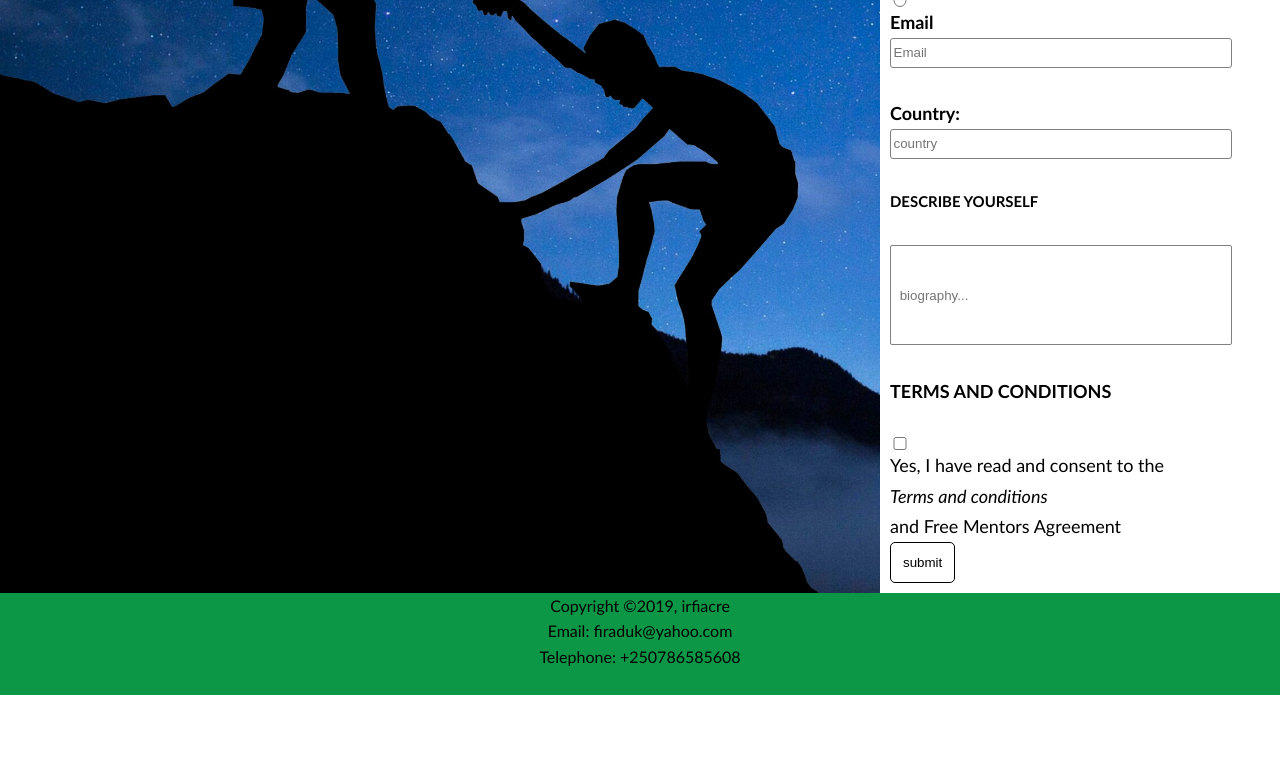
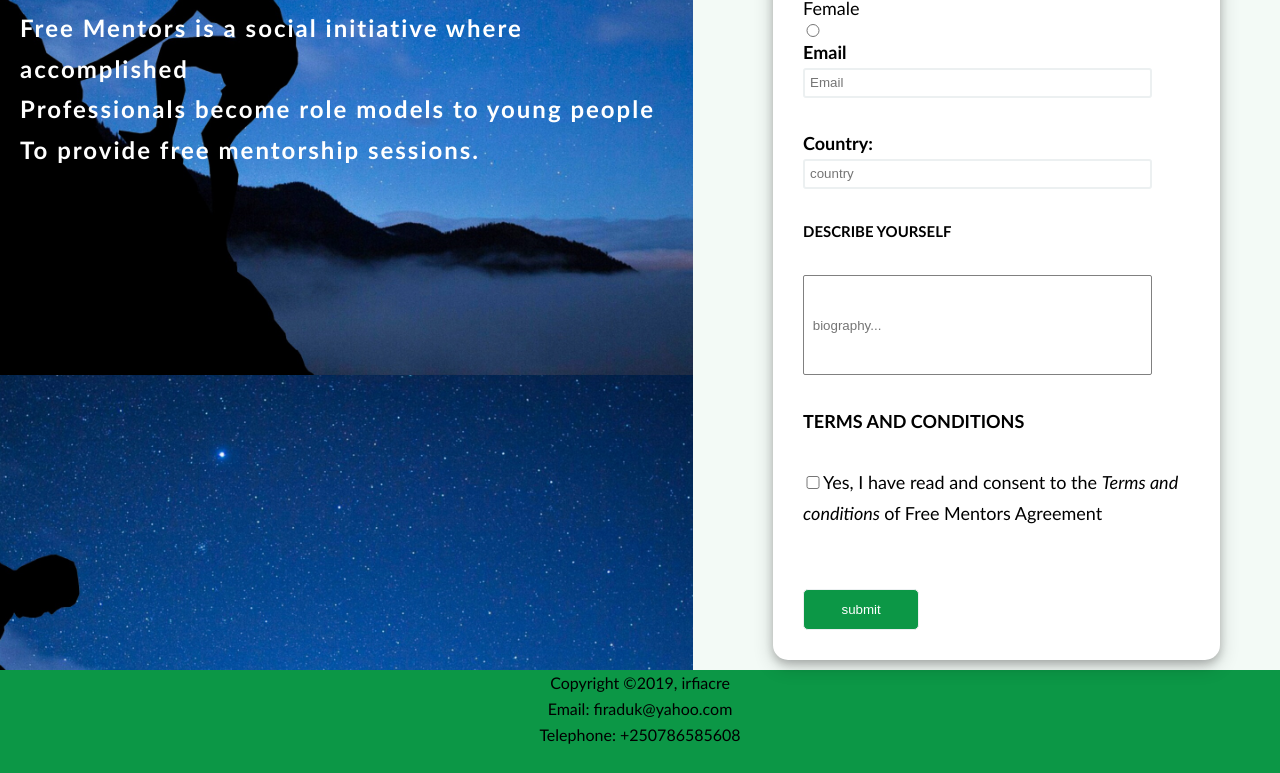
Before and after one commit to irfiacre/Free_Mentors, a plain HTML site: page UI/html/signup.html in a window 1280 px wide. Shown: the part 505-1278 px from the top of the page. Before the commit the page ends 1200 px from the top, so only its background shows below. Drawn offline with Linux system fonts and the light colour scheme.

Commit message:
bug(fixing): fixing bugs - fixing bugs on signUp page - fixing bugs on viewMentors page - fixing bugs on ViewMentor page - fixing bugs on userprofile page
[finishes #168172759 ]

```diff
--- a/UI/css/index.css
+++ b/UI/css/index.css
@@ -115,6 +115,7 @@
 	overflow: auto;
 	background-color: var(--light);
 	background-color: rgba(18, 54, 37, 0.4);
+	cursor: pointer;
   }
 
   .modal-content {
--- a/UI/css/signup.css
+++ b/UI/css/signup.css
@@ -11,7 +11,7 @@
 
 body{
 	font-family: Calibri ;
-	background-color: var(--light);
+	background-color: rgba(12, 151, 70, 0.048);
 	line-height: 1.7;
 	font-size: 16px;
 }
@@ -38,9 +38,12 @@ a{
 
 .form{
 	display: grid;
-	grid-gap: 0px;
+	grid-gap: 70px;
 	grid-template-areas:
 	'picture info';
+}
+.information{
+	padding: 10px;
 }
 
  .info{
@@ -48,9 +51,11 @@ a{
 	display: flex;
 	flex-direction: column;
 	background-color: var(--light);
-	width: 400px;
+	width: 90%;
 	font-size: 18px;
-	padding: 10px;
+	padding: 30px;
+	border-radius: 15px;
+	box-shadow: 0 4px 8px 0 rgba(0,0,0,0.2),0 6px 20px 0 rgba(0,0,0,0.19);
 
 }
 
@@ -59,22 +64,24 @@ a{
 	grid-area: picture;
 	background-image: url('../assets/others6.jpg');
 	background-size: cover;
-  	background-position: left;
+	background-position: left;
+	background-attachment: fixed;
 	width: 100%;
 	padding: 20px;
 }
 
 .picture h2{
+		margin-top: 45%;
 		color: var(--primary);
 		font-family: Century Gothic;
-		font-size: 44px;
+		font-size: 70px;
 		letter-spacing: 2px;
 
 }
 
 .picture h6{
 	color: var(--light);
-	font-size: 18px;
+	font-size: 24px;
 	letter-spacing: 2px;
 
 }
@@ -82,16 +89,17 @@ a{
 
 .fillbox {
 	width: 90%;
-	border: 1px solid grey;
+	border: 2px solid var(--dark);
 	border-radius: 3px;
-	padding: 2.5px;
+	padding: 5px;
 	background-color: white;
 	height: 30px;
 }
 
 .fillbox:hover{
-	 padding: 3px;
-     border: 2px solid black;
+	 padding: 10px;
+	 border: 1px solid grey;
+
 }
 
  .small{
@@ -99,17 +107,19 @@ a{
  }
 
 .submitt {
+
     padding: 12px;
-	border: 1px solid black;
+	border: 1px solid var(--dark);
 	border-radius: 5px;
-	background-color: white;
+	background-color: var(--primary);
     cursor: pointer;
-    color: black;
-    display: inline;
+    color: white;
+	width: 30%;
 }
 .submitt:hover{
-    background-color: green;
-    color: white;
+    background-color: white;
+	color: black;
+	border: 1px solid black;
 
 }
 
@@ -118,7 +128,7 @@ a{
 	border-radius: 2px;
     padding-left: 5px;
     padding-right: 5px;
-    background-color: white;
+	background-color: white;
 	width: 90%;
 	height: 100px;
     word-break: break-all;
@@ -130,7 +140,7 @@ body{
 	font-size: 14px;
 }
 h3{
-	font-size: 16px;
+	font-size: 16px;`
 }
 
 .form{
--- a/UI/html/signup.html
+++ b/UI/html/signup.html
@@ -12,10 +12,10 @@
 
 	<div class="picture">
 		<h2>FREE MENTORS</h2>
-		<h6>Free Mentors is a social initiative where accomplished professionals
-		   become role models to young people to provide free mentorship sessions.</h6>
+		<h6>Free Mentors is a social initiative  where accomplished <br>Professionals
+		   become role models to young people <br> To provide free mentorship sessions.</h6>
 	</div>
-
+<div class="information">
 <div class="info">
 
 		<h4>PERSONAL INFORMATION</h4>
@@ -36,9 +36,9 @@
 		<input type="textbox" class="biography"  name="biography" placeholder=" biography..."><br>
 
 			<h4>TERMS AND CONDITIONS</h4> <br>
-			<input type="checkbox" class="small" name="checkbox">Yes, I have read and consent to the
-				<a href="termsAndConditions.html"> <i> Terms and conditions </i></a>and Free Mentors Agreement  <br>
+			<p><input type="checkbox" class="small" name="checkbox">Yes, I have read and consent to the <a href="termsAndConditions.html"> <i> Terms and conditions </i></a>of Free Mentors Agreement  </p><br> <br>
 			<a href="../html/ViewMentors.html"><input type="button" class="submitt" name="submit" value="submit"></a>
+</div>
 </div>
 </div>
 <div>
```
Also changed, not shown: UI/html/ViewMentor.html (+1 -0 lines), UI/html/admin.html (+2 -1 lines), UI/html/userprofile-1.html (+7 -6 lines).
